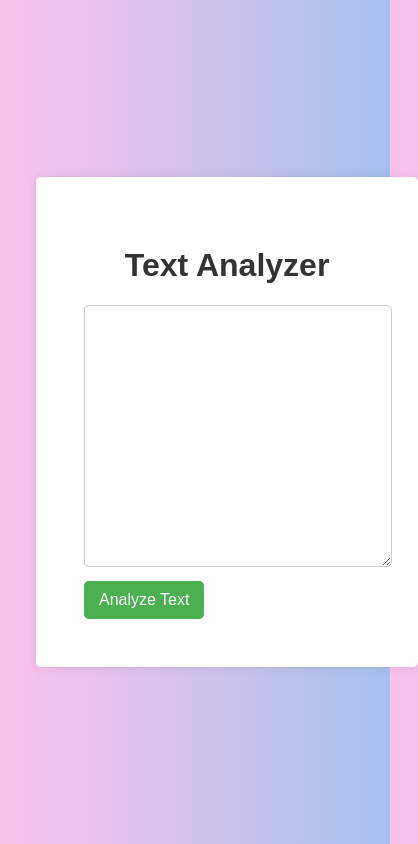
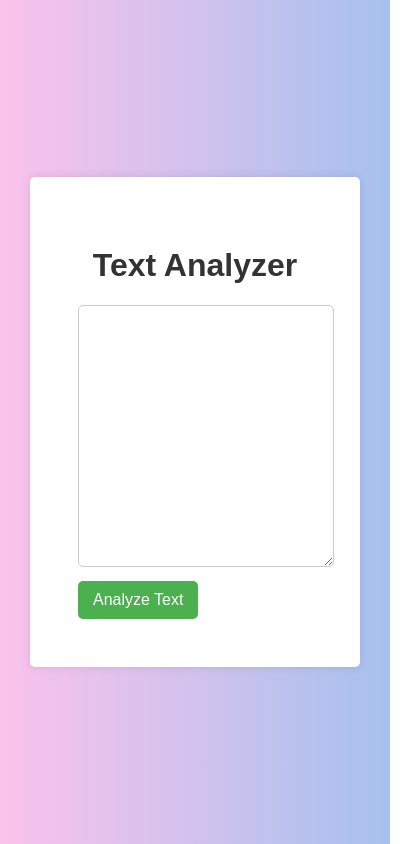
Before and after one commit to enoch2-hub/text_analyzer, a React (Create React App) app: page / in a window 390 px wide. Shown: the whole page, 418 px wide, since content can reach past the window. Built offline with nearby package versions, Linux system fonts and the light colour scheme.

Commit message:
fix resp error

```diff
--- a/src/App.css
+++ b/src/App.css
@@ -119,6 +119,6 @@ h2 {
 }
 @media (max-width: 600px) {
   .container {
-    width: 90%;
+    width: 60vw;
   }
 }
```
